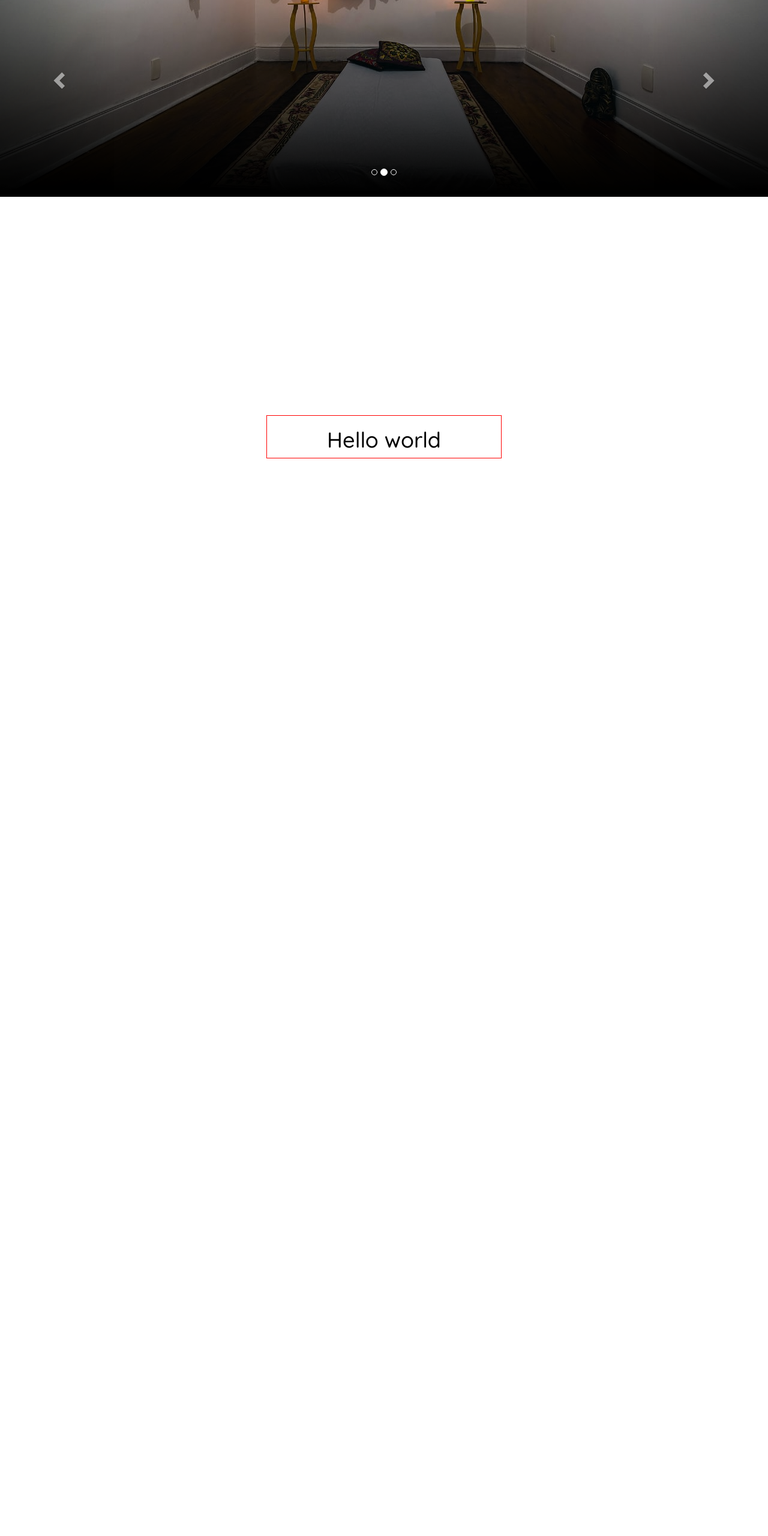
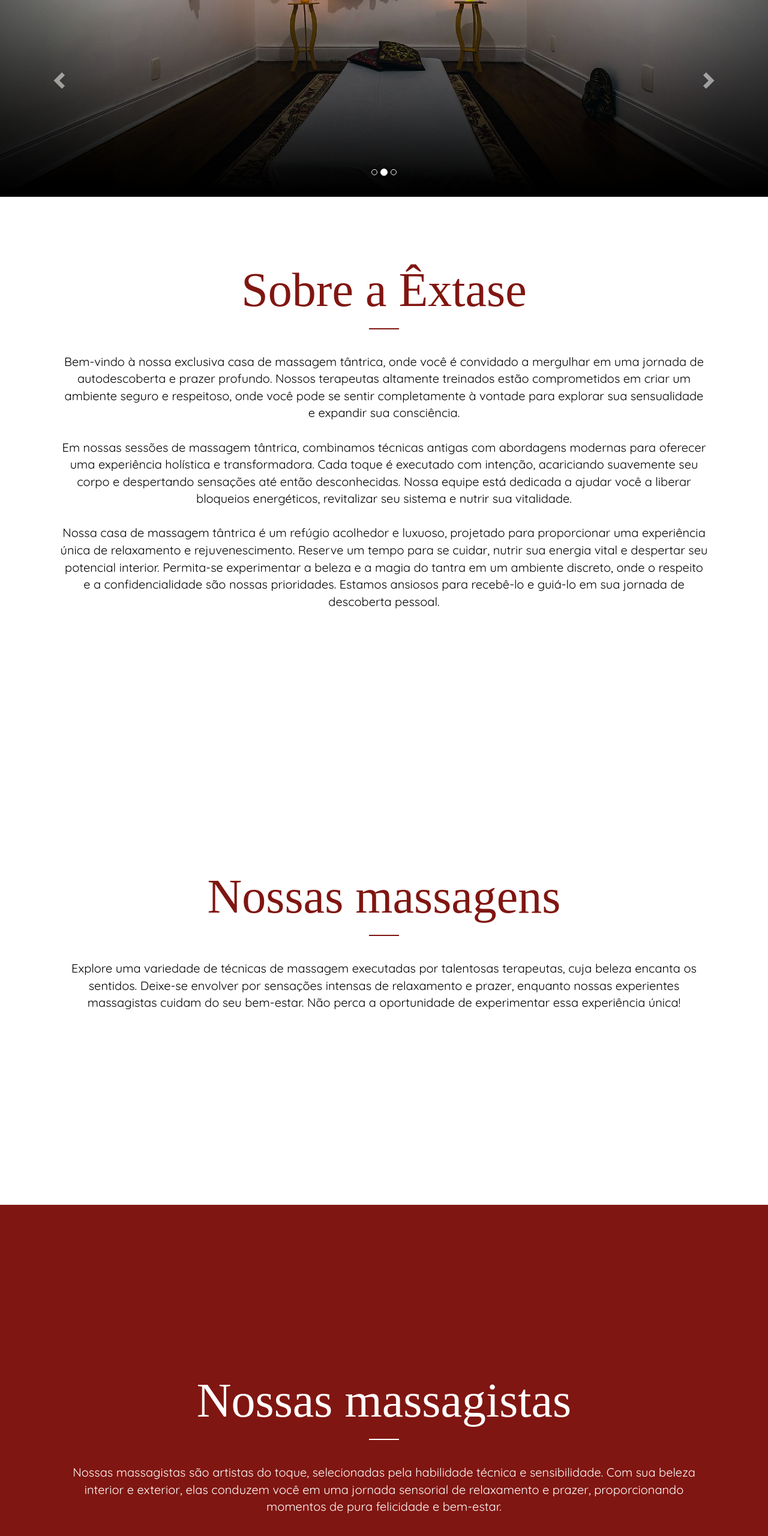
Before and after one commit to guga0712/extase-terapia, a plain HTML site: page index.html in a window 1280 px wide. Shown: the part 172-2732 px from the top of the page at 60% size. Before the commit the page ends 2100 px from the top, so only its background shows below. Drawn offline with nearby package versions, Linux system fonts and the light colour scheme; a web font is replaced by a local one.

Commit message:
added all sections

```diff
--- a/index.html
+++ b/index.html
@@ -22,16 +22,17 @@
         <a id="logo" href="#s1"><img src="./assets/logos/logo.png" alt=""></a>
         <nav id="nav">
             <button aria-label="Abrir Menu" id="btn-mobile" aria-haspopup="true" aria-controls="menu"
-                aria-expanded="false">Menu
+                aria-expanded="false">
                 <span id="hamburger"></span>
             </button>
             <ul id="menu" role="menu">
-                <li><a id="aboutButton" href="#s2">Sobre nós</a></li>
-                <li><a id="productsButton" href="#s3">Produtos</a></li>
-                <li><a id="contactButton" href="#s4">Contato</a></li>
+                <li><a id="aboutButton" href="#aboutUs">Sobre nós</a></li>
+                <li><a id="massagesButton" href="#ourMassages">Massages</a></li>
+                <li><a id="massagistsButton" href="#ourMassagists">Massagistas</a></li>
             </ul>
         </nav>
     </header>
+    <div class="whatsappButton"></div>
     <div id="myCarousel" class="carousel slide" data-ride="carousel">
         <!-- Indicators -->
         <ol class="carousel-indicators">
@@ -65,14 +66,57 @@
             <span class="sr-only">Next</span>
         </a>
     </div>
-    <div class="s1">
-        <div class="s1Content" data-aos="fade-up">
-            <h1>Hello world</h1>
+    <div class="aboutUs" id="aboutUs">
+        <div class="aboutUsContent" data-aos="fade-up" data-aos-duration="1000" data-aos-delay="200">
+            <h1 class="titles">Sobre a Êxtase</h1>
+            <div class="subtitle"></div>
+            <p>Bem-vindo à nossa exclusiva casa de massagem tântrica, onde você é convidado a mergulhar em uma jornada
+                de autodescoberta e prazer profundo. Nossos terapeutas altamente treinados estão comprometidos em criar
+                um ambiente seguro e respeitoso, onde você pode se sentir completamente à vontade para explorar sua
+                sensualidade e expandir sua consciência.
+                </br></br>
+                Em nossas sessões de massagem tântrica, combinamos técnicas antigas com abordagens modernas para
+                oferecer uma experiência holística e transformadora. Cada toque é executado com intenção, acariciando
+                suavemente seu corpo e despertando sensações até então desconhecidas. Nossa equipe está dedicada a
+                ajudar você a liberar bloqueios energéticos, revitalizar seu sistema e nutrir sua vitalidade.
+                </br></br>
+                Nossa casa de massagem tântrica é um refúgio acolhedor e luxuoso, projetado para proporcionar uma
+                experiência única de relaxamento e rejuvenescimento. Reserve um tempo para se cuidar, nutrir sua energia
+                vital e despertar seu potencial interior. Permita-se experimentar a beleza e a magia do tantra em um
+                ambiente discreto, onde o respeito e a confidencialidade são nossas prioridades. Estamos ansiosos para
+                recebê-lo e guiá-lo em sua jornada de descoberta pessoal.</p>
         </div>
     </div>
-    <div class="s1">
+    <div class="ourMassages" id="ourMassages">
+        <div class="ourMassagesContent" data-aos="fade-up" data-aos-duration="1000" data-aos-delay="500">
+            <h1 class="titles">Nossas massagens</h1>
+            <div class="subtitle"></div>
+            <p>Explore uma variedade de técnicas de massagem executadas por talentosas terapeutas, cuja beleza encanta
+                os
+                sentidos. Deixe-se envolver por sensações intensas de relaxamento e prazer, enquanto nossas experientes
+                massagistas cuidam do seu bem-estar. Não perca a oportunidade de experimentar essa experiência única!
+            </p>
+        </div>
+    </div>
+    <div class="ourMassagists" id="ourMassagists">
+        <div class="ourMassagistsContent" data-aos="fade-up" data-aos-duration="1000" data-aos-delay="200">
+            <h1 class="invertedTitles">Nossas massagistas</h1>
+            <div class="invertedSubtitle"></div>
+            <p>Nossas massagistas são artistas do toque, selecionadas pela habilidade técnica e sensibilidade. Com sua
+                beleza interior e exterior, elas conduzem você em uma jornada sensorial de relaxamento e prazer,
+                proporcionando momentos de pura felicidade e bem-estar.</p>
+        </div>
+    </div>
+    <div class="contact">
+        <div class="contactContent" data-aos="fade-up" data-aos-duration="1000" data-aos-delay="500">
+            <h1 class="titles">Entre em contato</h1>
+            <p>Para aqueles que desejam experimentar uma massagem excepcional, convidamos vocês a entrarem em contato
+                conosco. Descubra o poder do toque terapêutico e reserve agora mesmo sua sessão de relaxamento e
+                renovação.</p>
+        </div>
+    </div>
 
-    </div>
+
 
     <script src="menu.js"></script>
     <script src="https://unpkg.com/aos@2.3.1/dist/aos.js"></script>
@@ -81,5 +125,4 @@
     </script>
 </body>
 
-
 </html>
--- a/menu.js
+++ b/menu.js
@@ -1,7 +1,7 @@
 const btnMobile = document.getElementById('btn-mobile');
 const aboutUs = document.getElementById('aboutButton');
-const product = document.getElementById('productsButton');
-const costumer = document.getElementById('costumerButton');
+const massages = document.getElementById('massagesButton');
+const massagists = document.getElementById('massagistsButton');
 const contact = document.getElementById('contactButton');
 
 function toggleMenu(event) {
@@ -19,6 +19,6 @@ function toggleMenu(event) {
 
 btnMobile.addEventListener('click', toggleMenu);
 aboutUs.addEventListener('click', toggleMenu);
-product.addEventListener('click', toggleMenu);
-costumer.addEventListener('click', toggleMenu);
+massages.addEventListener('click', toggleMenu);
+massagists.addEventListener('click', toggleMenu);
 contact.addEventListener('click', toggleMenu);
--- a/style.css
+++ b/style.css
@@ -9,11 +9,19 @@
     src: url('./fonts/Thei.otf');
 }
 
+::selection {
+    color: white;
+    background-color: var(--red-800);
+}
+
+html {
+    scroll-behavior: smooth;
+}
+
 * {
     margin: 0px;
     padding: 0px;
     font-family: 'Quicksand';
-
 }
 
 #menu a {
@@ -27,6 +35,7 @@
 
 #header {
     box-sizing: border-box;
+    font-size: 20px;
     height: 100px;
     padding: 0 100px;
     display: flex;
@@ -40,7 +49,7 @@
 #menu {
     display: flex;
     list-style: none;
-    gap: 0.5rem;
+    gap: 5rem;
 
 }
 
@@ -53,23 +62,74 @@
     display: none;
 }
 
-.s1 {
+.titles {
+    font-family: theifont;
+    font-size: 80px;
+    margin: 0;
+    color: var(--red-800);
+}
+
+
+.invertedTitles {
+    font-family: theifont;
+    font-size: 80px;
+    margin: 0;
+    color: white;
+}
+
+
+.aboutUs,
+.ourMassages,
+.ourMassagists,
+.contact {
     width: 100%;
     height: 100vh;
     display: flex;
     justify-content: center;
     align-items: center;
+    margin-bottom: 40px;
+    color: black;
+
 }
 
-.s1Content {
-    color: black;
-    padding: 0 100px;
-    border: 1px solid red;
+.ourMassagists {
+    background-color: var(--red-800);
+    color: white;
 }
 
-.title {
-    font-family: theifont;
+.aboutUsContent,
+.ourMassagesContent,
+.ourMassagistsContent,
+.contactContent {
+    padding: 0 100px;
+    text-align: center;
+    display: flex;
+    flex-direction: column;
+    align-items: center;
+    gap: 40px;
 }
+
+.subtitle {
+    width: 50px;
+    border-bottom: 2px solid var(--red-800);
+    margin-top: -20px;
+}
+
+.invertedSubtitle {
+    width: 50px;
+    border-bottom: 2px solid white;
+    margin-top: -20px;
+}
+
+.aboutUsContent p,
+.ourMassagesContent p,
+.ourMassagistsContent p,
+.contactContent p {
+    font-size: 20px;
+    margin: 0;
+}
+
+
 
 
 @media (max-width: 1100px) {
@@ -84,7 +144,7 @@
         width: 100%;
         top: 100px;
         right: 0px;
-        background: var(--marrom);
+        background: white;
         transition: 0.6s;
         z-index: 1000;
         height: 0px;
@@ -102,14 +162,15 @@
         text-align: center;
         padding: 2rem 0;
         margin: 0 2rem;
-        border-bottom: 1px solid var(--bege);
+        border-bottom: 1px solid var(--red-800);
+        font-size: 20px;
     }
 
     #btn-mobile {
         color: var(--bege);
         display: flex;
         padding: 0.5rem 0rem;
-        font-size: 1rem;
+        font-size: 1.5rem;
         border: none;
         background: none;
         cursor: pointer;
@@ -145,4 +206,27 @@
         transform: rotate(-135deg);
         top: -7px;
     }
+
+    .titles,
+    .invertedTitles {
+        font-size: 60px;
+        margin-top: 20px;
+    }
+
+    .aboutUs {
+        height: 100%;
+    }
+
+    .ourMassages,
+    .ourMassagists,
+    .contact {
+        height: 100vh;
+    }
+
+    .aboutUsContent,
+    .ourMassagesContent,
+    .ourMassagistsContent,
+    .contactContent {
+        padding: 0 2rem;
+    }
 }
```
